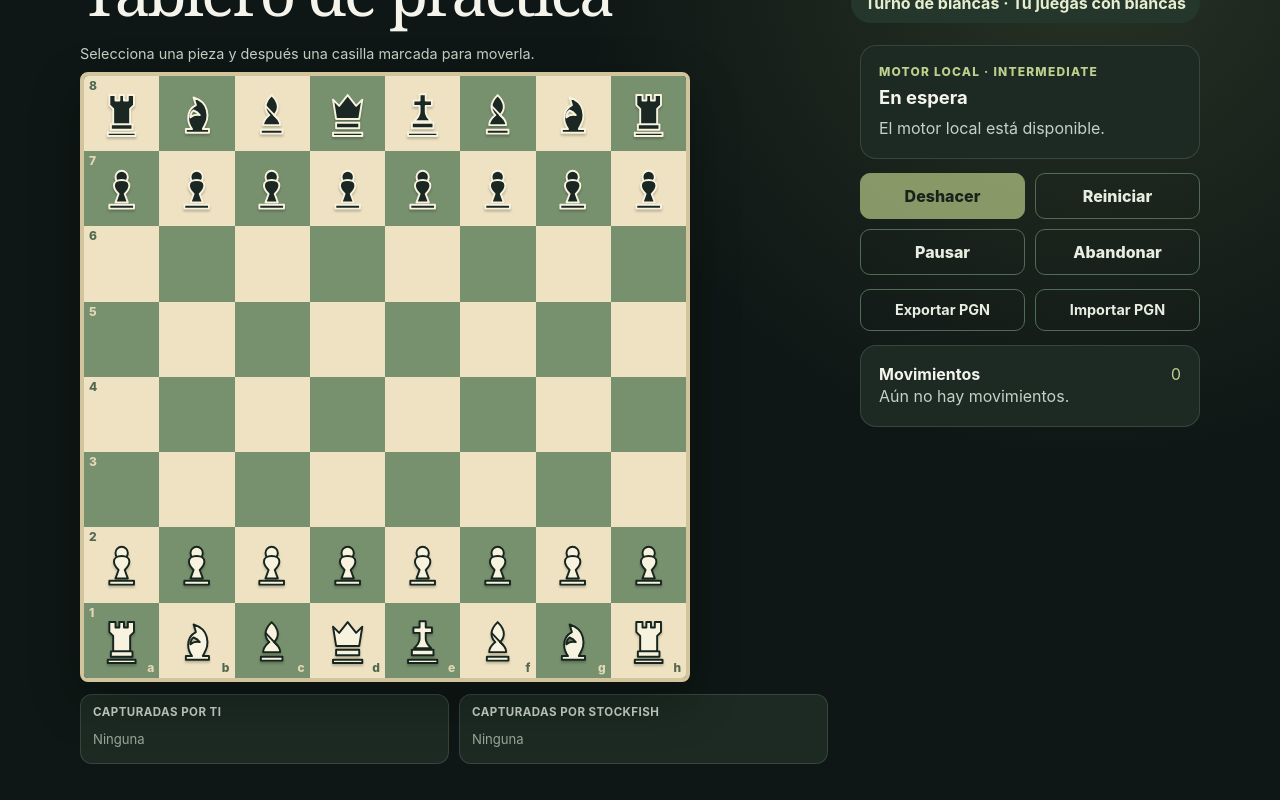
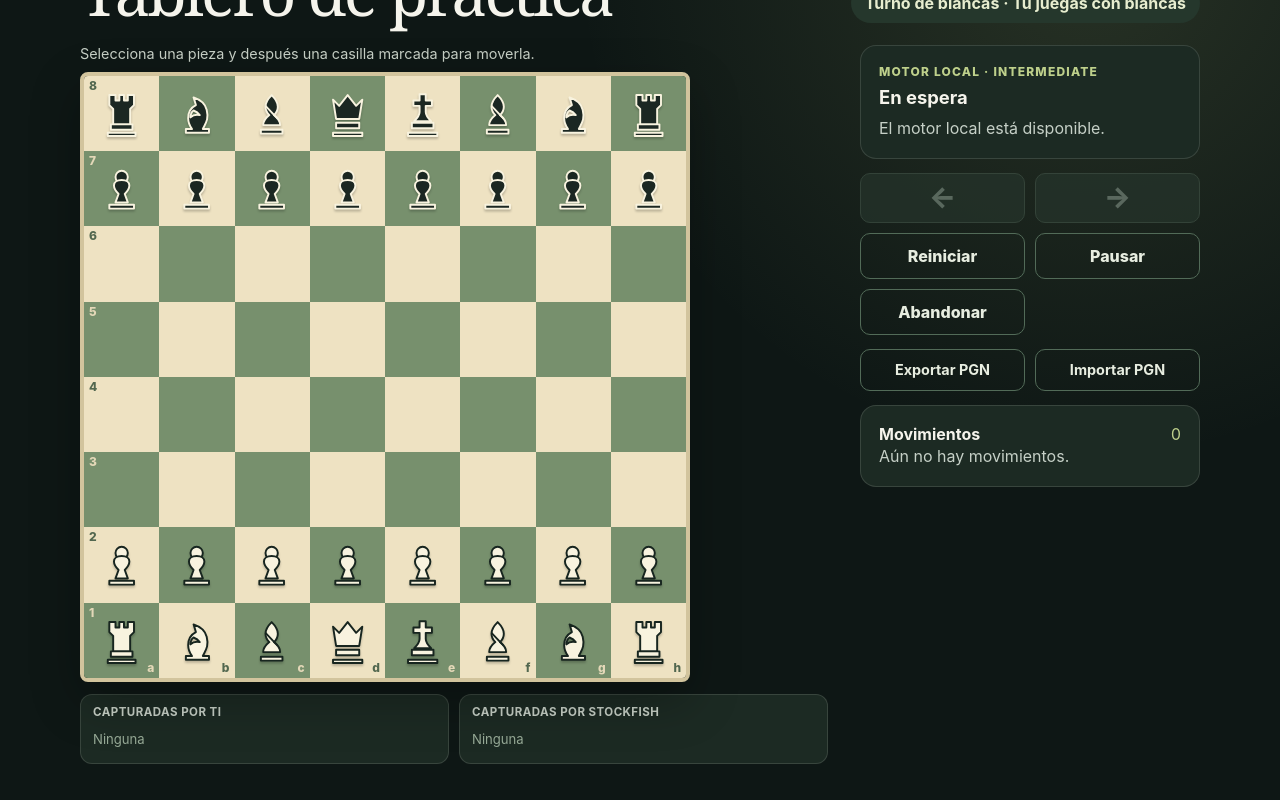
Before and after one commit to Pablobeas/chess-coach, a React (Vite) app in the folder apps/web/: page / in a window 1280 px wide. Both pictures are taken after a click on the button "Comenzar partida". Shown: the part 96-896 px from the top of the page. Built offline with nearby package versions, Linux system fonts and the light colour scheme.

Commit message:
feat: add undo redo move navigation

```diff
--- a/apps/web/src/App.tsx
+++ b/apps/web/src/App.tsx
@@ -40,6 +40,11 @@ import {
 
 const initialSnapshot = createInitialGame();
 type EngineState = "idle" | "thinking" | "ready" | "error";
+interface NavigationSnapshot {
+  readonly session: GameSession;
+  readonly annotations: readonly MoveQualityAnnotation[];
+  readonly feedback?: CoachFeedback;
+}
 const colorName = (color: PlayerColor) =>
   color === "white" ? "blancas" : "negras";
 const backendLabel = (backend: EngineBackend) =>
@@ -180,6 +185,7 @@ export function App() {
   const [feedback, setFeedback] = useState<CoachFeedback | undefined>(
     () => recovered?.feedback,
   );
+  const [redoStack, setRedoStack] = useState<readonly NavigationSnapshot[]>([]);
   const [selected, setSelected] = useState<Square>();
   const [engineState, setEngineState] = useState<EngineState>("idle");
   const [paused, setPaused] = useState(false);
@@ -367,6 +373,7 @@ export function App() {
           setGame(createLocalGame(initialSnapshot));
           setMoveAnnotations([]);
           setFeedback(undefined);
+          setRedoStack([]);
           setHasSavedGame(false);
           setStarted(true);
         }}
@@ -385,6 +392,7 @@ export function App() {
     if (selected && destinations.includes(square)) {
       const annotationRequest = ++annotationGeneration.current;
       setFeedback(undefined);
+      setRedoStack([]);
       setGame((current) => {
         const next = playMove(current, selected, square);
         const analysisEngine = (coachEngineRef.current ??=
@@ -447,6 +455,7 @@ export function App() {
     annotationGeneration.current += 1;
     setGame(createLocalGame(initialSnapshot));
     setMoveAnnotations([]);
+    setRedoStack([]);
     setSelected(undefined);
     setPaused(false);
     setSessionError(undefined);
@@ -456,21 +465,59 @@ export function App() {
   };
 
   const undo = () => {
+    if (game.history.length === 0) return;
     generation.current += 1;
     annotationGeneration.current += 1;
     const restored = undoMove(game);
+    const remainingAnnotations = moveAnnotations.filter(
+      (annotation) => annotation.historyIndex < restored.history.length,
+    );
+    const previousFeedback =
+      feedback &&
+      remainingAnnotations.some(
+        (annotation) => annotation.uci === feedback.evidence.playedUci,
+      )
+        ? feedback
+        : undefined;
+    setRedoStack((stack) => [
+      ...stack,
+      {
+        session: game,
+        annotations: moveAnnotations,
+        ...(feedback ? { feedback } : {}),
+      },
+    ]);
     setGame(restored);
-    setMoveAnnotations((annotations) =>
-      annotations.filter(
-        (annotation) => annotation.historyIndex < restored.history.length,
-      ),
-    );
+    setMoveAnnotations(remainingAnnotations);
+    setFeedback(previousFeedback);
     setSelected(undefined);
-    setPaused(false);
+    setPaused(true);
     setSessionError(undefined);
     setFeedback(undefined);
     setEngineState("idle");
     setEngineMessage("El motor local está disponible.");
+  };
+
+  const redo = () => {
+    const next = redoStack.at(-1);
+    if (!next) return;
+    generation.current += 1;
+    annotationGeneration.current += 1;
+    const remaining = redoStack.slice(0, -1);
+    setRedoStack(remaining);
+    setGame(next.session);
+    setMoveAnnotations(next.annotations);
+    setFeedback(next.feedback);
+    setSelected(undefined);
+    setPaused(remaining.length > 0);
+    setSessionError(undefined);
+    setEngineState("idle");
+    setEngineMessage("El motor local está disponible.");
+  };
+
+  const togglePaused = () => {
+    if (paused && redoStack.length > 0) setRedoStack([]);
+    setPaused((value) => !value);
   };
 
   const abandon = () => {
@@ -484,6 +531,7 @@ export function App() {
     setPaused(false);
     setMoveAnnotations([]);
     setFeedback(undefined);
+    setRedoStack([]);
   };
 
   const downloadPgn = () => {
@@ -505,6 +553,7 @@ export function App() {
       setGame(createLocalGame(imported));
       annotationGeneration.current += 1;
       setMoveAnnotations([]);
+      setRedoStack([]);
       setSelected(undefined);
       setPaused(false);
       setSessionError(undefined);
@@ -663,20 +712,38 @@ export function App() {
               <p>{engineMessage}</p>
             </section>
             <div className="controls">
-              <button
-                type="button"
-                onClick={undo}
-                disabled={game.history.length === 0}
+              <div
+                className="history-controls"
+                aria-label="Navegación de jugadas"
               >
-                Deshacer
-              </button>
+                <button
+                  type="button"
+                  className="history-arrow"
+                  onClick={undo}
+                  disabled={game.history.length === 0}
+                  aria-label="Retroceder una jugada"
+                  title="Retroceder una jugada"
+                >
+                  ←
+                </button>
+                <button
+                  type="button"
+                  className="history-arrow"
+                  onClick={redo}
+                  disabled={redoStack.length === 0}
+                  aria-label="Avanzar una jugada"
+                  title="Avanzar una jugada"
+                >
+                  →
+                </button>
+              </div>
               <button type="button" className="secondary" onClick={reset}>
                 Reiniciar
               </button>
               <button
                 type="button"
                 className="secondary"
-                onClick={() => setPaused((value) => !value)}
+                onClick={togglePaused}
                 disabled={engineState === "thinking"}
               >
                 {paused ? "Reanudar" : "Pausar"}
--- a/apps/web/src/styles.css
+++ b/apps/web/src/styles.css
@@ -442,6 +442,12 @@ h1 {
   grid-template-columns: 1fr 1fr;
   gap: 10px;
 }
+.history-controls {
+  display: grid;
+  grid-column: 1 / -1;
+  grid-template-columns: 1fr 1fr;
+  gap: 10px;
+}
 .controls button {
   min-height: 46px;
   border: 1px solid #bed08b;
@@ -450,6 +456,16 @@ h1 {
   color: #18221b;
   cursor: pointer;
   font-weight: 800;
+}
+.controls .history-arrow {
+  min-height: 50px;
+  font-size: 1.8rem;
+  line-height: 1;
+}
+.controls .history-arrow:disabled {
+  border-color: #405246;
+  background: #26352c;
+  color: #78897d;
 }
 .controls .secondary {
   border-color: #526b58;
```
Also changed, not shown: 2 other files (tests, documents, lock files or other folders).
